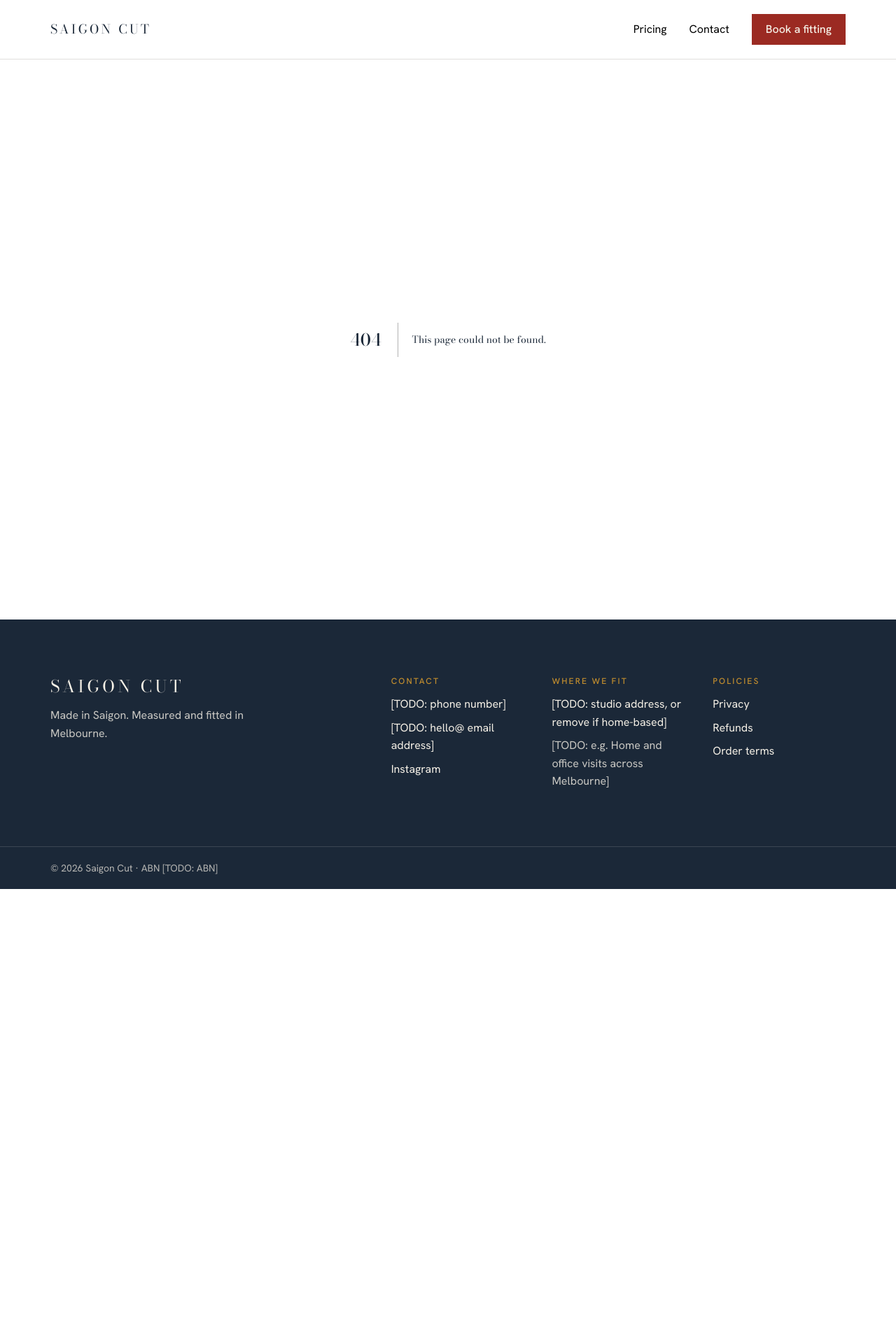
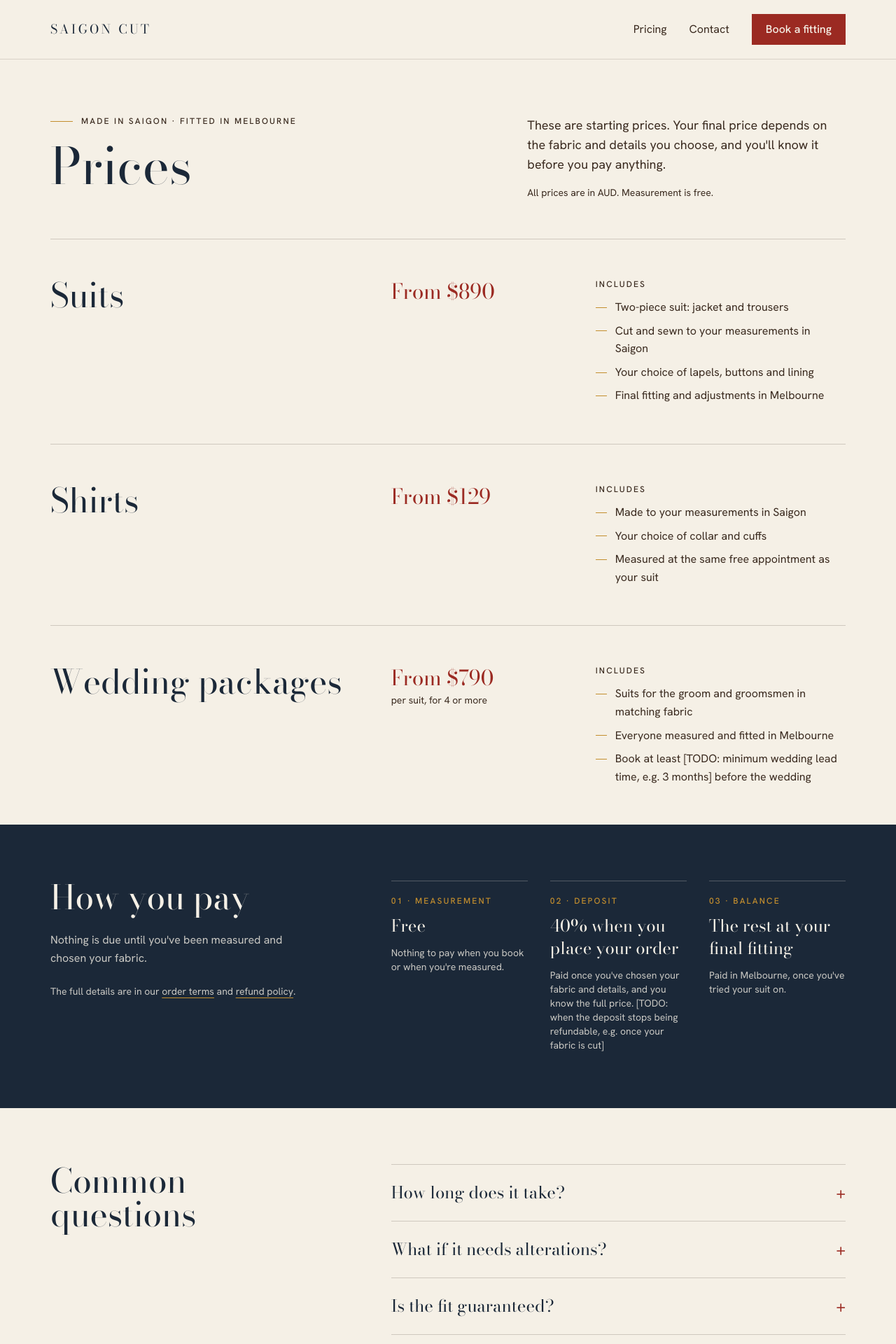
Before and after one commit to gia-thinh-nguyen/start-up, a Next.js app: page /pricing in a window 1280 px wide. Before the commit this address had no page. Shown: the top 1920 px of the page at 70% size. Before the commit the page ends 1270 px from the top, so only its background shows below. Built offline with nearby package versions, Linux system fonts and the light colour scheme.

Commit message:
Step 3: pricing page
Add /pricing with price list, payment steps and a short FAQ. Prices are
drafts to confirm before launch. Drop GST from price wording until the
business is GST-registered.

```diff
--- /dev/null
+++ b/src/app/pricing/page.tsx
@@ -0,0 +1,54 @@
+import type { Metadata } from "next";
+import { BookButton } from "@/components/BookButton";
+import { PaymentSteps } from "@/components/pricing/PaymentSteps";
+import { PriceList } from "@/components/pricing/PriceList";
+import { PricingFaq } from "@/components/pricing/PricingFaq";
+import { site } from "@/content/site";
+
+export const metadata: Metadata = {
+  title: "Pricing",
+  description:
+    "Prices for made-to-measure suits, shirts and wedding packages, made in Saigon and fitted in Melbourne. Measurement is free.",
+};
+
+export default function PricingPage() {
+  return (
+    <>
+      <section className="mx-auto grid max-w-page gap-8 px-gutter pt-10 pb-14 lg:grid-cols-12 lg:px-gutter-lg lg:pt-section">
+        <div className="lg:col-span-6">
+          <p className="flex items-center gap-3 text-xs font-medium tracking-label uppercase">
+            <span aria-hidden="true" className="h-px w-8 bg-ochre" />
+            Made in Saigon · Fitted in Melbourne
+          </p>
+          <h1 className="mt-5 text-5xl sm:text-6xl xl:text-7xl">Prices</h1>
+        </div>
+
+        <div className="lg:col-span-5 lg:col-start-8 lg:self-end">
+          <p className="text-lg">
+            These are starting prices. Your final price depends on the fabric and details you
+            choose, and you&apos;ll know it before you pay anything.
+          </p>
+          <p className="mt-4 text-sm">
+            {site.priceNote} {site.booking.note}.
+          </p>
+        </div>
+      </section>
+
+      <PriceList />
+      <PaymentSteps />
+      <PricingFaq />
+
+      <section className="border-t border-timber/15">
+        <div className="mx-auto flex max-w-page flex-col items-start gap-8 px-gutter py-section lg:flex-row lg:items-center lg:justify-between lg:px-gutter-lg">
+          <p className="max-w-xl font-display text-3xl text-navy sm:text-4xl">
+            Start with a free measurement in Melbourne.
+          </p>
+          <div className="flex flex-wrap items-center gap-x-6 gap-y-3">
+            <BookButton size="lg" />
+            <p className="text-sm">{site.booking.note}</p>
+          </div>
+        </div>
+      </section>
+    </>
+  );
+}
--- a/src/components/Footer.tsx
+++ b/src/components/Footer.tsx
@@ -56,7 +56,7 @@ export function Footer() {
           <section>
             <FooterHeading>Policies</FooterHeading>
             <ul className="space-y-2">
-              {site.policies.map((link) => (
+              {Object.values(site.policies).map((link) => (
                 <li key={link.href}>
                   <Link href={link.href} className="hover:underline">
                     {link.label}
--- a/src/components/home/PricesTeaser.tsx
+++ b/src/components/home/PricesTeaser.tsx
@@ -4,13 +4,6 @@ import { site } from "@/content/site";
 import { formatFromPrice } from "@/lib/price";
 
 export function PricesTeaser() {
-  const { payment } = site;
-  const terms = [
-    { label: "Measurement", value: payment.measurement },
-    { label: "Deposit", value: payment.deposit },
-    { label: "Balance", value: payment.balance },
-  ];
-
   return (
     <section
       aria-labelledby="prices"
@@ -20,9 +13,9 @@ export function PricesTeaser() {
         <h2 id="prices" className="text-4xl sm:text-5xl">
           Prices
         </h2>
-        <p className="mt-6 max-w-sm">All prices are in AUD and include GST.</p>
+        <p className="mt-6 max-w-sm">{site.priceNote}</p>
         <dl className="mt-8 space-y-3 text-sm">
-          {terms.map((term) => (
+          {site.payment.map((term) => (
             <div key={term.label} className="grid grid-cols-[7rem_1fr] gap-4">
               <dt className="font-medium">{term.label}</dt>
               <dd>{term.value}</dd>
@@ -39,7 +32,10 @@ export function PricesTeaser() {
               className="flex items-baseline justify-between gap-4 border-b border-timber/20 py-5"
             >
               <span className="font-display text-2xl text-navy">{price.item}</span>
-              <span className="text-right">{formatFromPrice(price.fromAud)}</span>
+              <span className="text-right">
+                {formatFromPrice(price.fromAud)}
+                {price.unit && <span className="block text-sm">{price.unit}</span>}
+              </span>
             </li>
           ))}
         </ul>
--- /dev/null
+++ b/src/components/pricing/PaymentSteps.tsx
@@ -0,0 +1,49 @@
+import Link from "next/link";
+import { site } from "@/content/site";
+
+export function PaymentSteps() {
+  const { orderTerms, refunds } = site.policies;
+  const linkClass = "underline decoration-ochre underline-offset-4 hover:text-paper";
+
+  return (
+    <section
+      aria-labelledby="how-you-pay"
+      className="bg-navy text-paper [--color-focus:var(--color-ochre)]"
+    >
+      <div className="mx-auto grid max-w-page gap-12 px-gutter py-section lg:grid-cols-12 lg:gap-8 lg:px-gutter-lg">
+        <div className="lg:col-span-4">
+          <h2 id="how-you-pay" className="text-4xl text-paper sm:text-5xl">
+            How you pay
+          </h2>
+          <p className="mt-6 text-paper/80">
+            Nothing is due until you&apos;ve been measured and chosen your fabric.
+          </p>
+          <p className="mt-6 text-sm text-paper/80">
+            The full details are in our{" "}
+            <Link href={orderTerms.href} className={linkClass}>
+              order terms
+            </Link>{" "}
+            and{" "}
+            <Link href={refunds.href} className={linkClass}>
+              refund policy
+            </Link>
+            .
+          </p>
+        </div>
+
+        <ol className="grid gap-10 sm:grid-cols-3 sm:gap-8 lg:col-span-7 lg:col-start-6">
+          {site.payment.map((term, i) => (
+            <li key={term.label} className="border-t border-paper/25 pt-5">
+              <h3 className="font-sans text-xs font-medium tracking-label text-ochre uppercase">
+                <span aria-hidden="true">{String(i + 1).padStart(2, "0")} · </span>
+                {term.label}
+              </h3>
+              <p className="mt-3 font-display text-2xl">{term.value}</p>
+              <p className="mt-3 text-sm text-paper/80">{term.detail}</p>
+            </li>
+          ))}
+        </ol>
+      </div>
+    </section>
+  );
+}
--- /dev/null
+++ b/src/components/pricing/PriceList.tsx
@@ -0,0 +1,36 @@
+import { site } from "@/content/site";
+import { formatFromPrice } from "@/lib/price";
+
+export function PriceList() {
+  return (
+    <ul className="mx-auto max-w-page px-gutter lg:px-gutter-lg">
+      {site.prices.map((price) => (
+        <li
+          key={price.item}
+          className="grid gap-6 border-t border-timber/20 py-10 sm:grid-cols-2 sm:gap-8 lg:grid-cols-12 lg:py-14"
+        >
+          <h2 className="text-4xl sm:col-span-2 lg:col-span-5 lg:text-5xl">{price.item}</h2>
+
+          <div className="lg:col-span-3">
+            <p className="font-display text-3xl text-lantern">{formatFromPrice(price.fromAud)}</p>
+            {price.unit && <p className="mt-1 text-sm">{price.unit}</p>}
+          </div>
+
+          <div className="lg:col-span-4">
+            <h3 className="font-sans text-xs font-medium tracking-label text-timber uppercase">
+              Includes
+            </h3>
+            <ul className="mt-3 space-y-2">
+              {price.includes.map((point) => (
+                <li key={point} className="flex gap-3">
+                  <span aria-hidden="true" className="mt-[0.8em] h-px w-4 shrink-0 bg-ochre" />
+                  {point}
+                </li>
+              ))}
+            </ul>
+          </div>
+        </li>
+      ))}
+    </ul>
+  );
+}
--- /dev/null
+++ b/src/components/pricing/PricingFaq.tsx
@@ -0,0 +1,32 @@
+import { site } from "@/content/site";
+
+/** Native <details> rows: keyboard and screen-reader friendly with no JavaScript. */
+export function PricingFaq() {
+  return (
+    <section
+      aria-labelledby="questions"
+      className="mx-auto grid max-w-page gap-10 px-gutter py-section lg:grid-cols-12 lg:gap-8 lg:px-gutter-lg"
+    >
+      <h2 id="questions" className="text-4xl sm:text-5xl lg:col-span-4">
+        Common questions
+      </h2>
+
+      <div className="border-t border-timber/20 lg:col-span-7 lg:col-start-6">
+        {site.faq.map((item) => (
+          <details key={item.question} className="group border-b border-timber/20">
+            <summary className="flex cursor-pointer list-none items-baseline justify-between gap-6 py-6 font-display text-2xl text-navy [&::-webkit-details-marker]:hidden">
+              {item.question}
+              <span
+                aria-hidden="true"
+                className="font-sans text-2xl leading-none text-lantern transition-transform group-open:rotate-45"
+              >
+                +
+              </span>
+            </summary>
+            <p className="max-w-prose pb-6">{item.answer}</p>
+          </details>
+        ))}
+      </div>
+    </section>
+  );
+}
--- a/src/content/site.ts
+++ b/src/content/site.ts
@@ -13,9 +13,22 @@ export type Link = {
 
 export type Price = {
   item: string;
-  /** "From" price in whole AUD, including GST. null until decided. */
+  /** "From" price in whole AUD. null until decided. */
   fromAud: number | null;
-  includes: string;
+  /** Shown under the price when it isn't per item, e.g. "per suit". */
+  unit?: string;
+  includes: string[];
+};
+
+export type PaymentTerm = {
+  label: string;
+  value: string;
+  detail: string;
+};
+
+export type Question = {
+  question: string;
+  answer: string;
 };
 
 export type Photo = {
@@ -45,7 +58,11 @@ export type Site = {
   description: string;
   booking: Link & { note: string };
   nav: Link[];
-  policies: Link[];
+  policies: {
+    privacy: Link;
+    refunds: Link;
+    orderTerms: Link;
+  };
   contact: {
     phone: string;
     email: string;
@@ -66,13 +83,14 @@ export type Site = {
     workshop: Photo;
   };
   prices: Price[];
-  payment: {
-    measurement: string;
-    deposit: string;
-    balance: string;
-  };
+  priceNote: string;
+  payment: PaymentTerm[];
+  faq: Question[];
   abn: string;
 };
+
+const turnaroundWeeks = "[TODO: standard turnaround, e.g. 4–6 weeks]";
+const weddingLeadTime = "[TODO: minimum wedding lead time, e.g. 3 months]";
 
 export const site: Site = {
   name: "Saigon Cut",
@@ -92,11 +110,11 @@ export const site: Site = {
     { label: "Contact", href: "/contact" },
   ],
 
-  policies: [
-    { label: "Privacy", href: "/policies/privacy" },
-    { label: "Refunds", href: "/policies/refunds" },
-    { label: "Order terms", href: "/policies/order-terms" },
-  ],
+  policies: {
+    privacy: { label: "Privacy", href: "/policies/privacy" },
+    refunds: { label: "Refunds", href: "/policies/refunds" },
+    orderTerms: { label: "Order terms", href: "/policies/order-terms" },
+  },
 
   contact: {
     phone: "[TODO: phone number]",
@@ -114,8 +132,8 @@ export const site: Site = {
     travelFee: "[TODO: travel fee, or remove if none]",
   },
 
-  turnaroundWeeks: "[TODO: standard turnaround, e.g. 4–6 weeks]",
-  weddingLeadTime: "[TODO: minimum wedding lead time]",
+  turnaroundWeeks,
+  weddingLeadTime,
 
   process: [
     {
@@ -166,21 +184,78 @@ export const site: Site = {
     },
   },
 
+  // TODO: draft prices to get the page built. Confirm every number before launch.
   prices: [
-    { item: "Suits", fromAud: null, includes: "[TODO: what the suit price includes]" },
-    { item: "Shirts", fromAud: null, includes: "[TODO: what the shirt price includes]" },
+    {
+      item: "Suits",
+      fromAud: 890,
+      includes: [
+        "Two-piece suit: jacket and trousers",
+        "Cut and sewn to your measurements in Saigon",
+        "Your choice of lapels, buttons and lining",
+        "Final fitting and adjustments in Melbourne",
+      ],
+    },
+    {
+      item: "Shirts",
+      fromAud: 129,
+      includes: [
+        "Made to your measurements in Saigon",
+        "Your choice of collar and cuffs",
+        "Measured at the same free appointment as your suit",
+      ],
+    },
     {
       item: "Wedding packages",
-      fromAud: null,
-      includes: "[TODO: what the wedding package includes]",
+      fromAud: 790,
+      unit: "per suit, for 4 or more",
+      includes: [
+        "Suits for the groom and groomsmen in matching fabric",
+        "Everyone measured and fitted in Melbourne",
+        `Book at least ${weddingLeadTime} before the wedding`,
+      ],
     },
   ],
 
-  payment: {
-    measurement: "Free",
-    deposit: "40% when you place your order",
-    balance: "The rest at your final fitting",
-  },
+  // Not registered for GST yet. Once registered, prices must include GST:
+  // change this to "All prices are in AUD and include GST."
+  priceNote: "All prices are in AUD.",
+
+  payment: [
+    {
+      label: "Measurement",
+      value: "Free",
+      detail: "Nothing to pay when you book or when you're measured.",
+    },
+    {
+      label: "Deposit",
+      value: "40% when you place your order",
+      detail:
+        "Paid once you've chosen your fabric and details, and you know the full price. [TODO: when the deposit stops being refundable, e.g. once your fabric is cut]",
+    },
+    {
+      label: "Balance",
+      value: "The rest at your final fitting",
+      detail: "Paid in Melbourne, once you've tried your suit on.",
+    },
+  ],
+
+  faq: [
+    {
+      question: "How long does it take?",
+      answer: `Usually ${turnaroundWeeks} from placing your order to your final fitting. For a wedding, book your measurement at least ${weddingLeadTime} before the day.`,
+    },
+    {
+      question: "What if it needs alterations?",
+      answer:
+        "Adjustments at your final fitting are included in the price. [TODO: what counts as an alteration and what counts as a remake, and whether later alterations cost extra]",
+    },
+    {
+      question: "Is the fit guaranteed?",
+      answer:
+        "[TODO: fit guarantee terms, e.g. free alterations within 30 days of your final fitting.] This doesn't change your rights under Australian Consumer Law.",
+    },
+  ],
 
   abn: "[TODO: ABN]",
 };
```
Also changed, not shown: 5 other files (tests, documents, lock files or other folders).
